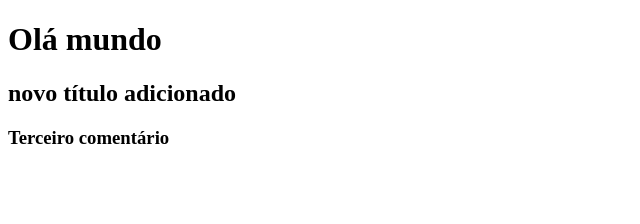
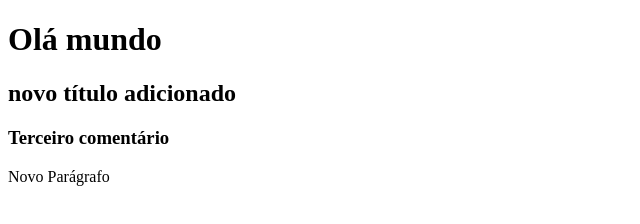
Before and after one commit to NathanFernandes12/meu-repositorio, a plain HTML site: page index.html in a window 1280 px wide. Shown: the whole page, without its empty margins (0-640 px from the left). Drawn offline with Linux system fonts and the light colour scheme.

Commit message:
Update index.html

```diff
--- a/index.html
+++ b/index.html
@@ -10,6 +10,7 @@
 <h1>Olá mundo</h1>
 <h2>novo título adicionado</h2>
 <h3>Terceiro comentário</h3>
+<p>Novo Parágrafo</p>
 
 </body>
 </html>
```
